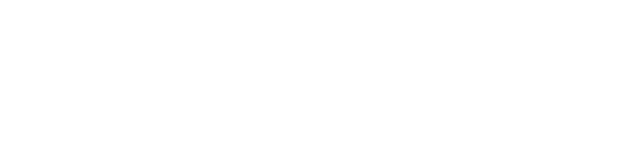
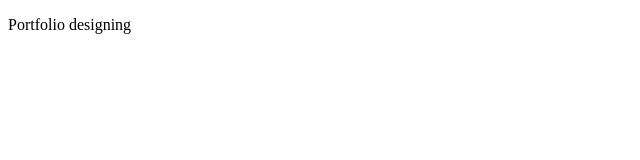
Before and after one commit to Krishna-Pandey1/Portfolio, a plain HTML site: page index.html in a window 1280 px wide. Shown: the whole page, without its empty margins (0-640 px from the left). Drawn offline with Linux system fonts and the light colour scheme.

Commit message:
Text Added

```diff
--- a/index.html
+++ b/index.html
@@ -7,6 +7,8 @@
     <title>Document</title>
 </head>
 <body>
-
+    <p>
+        Portfolio designing
+    </p>
 </body>
 </html>
```
